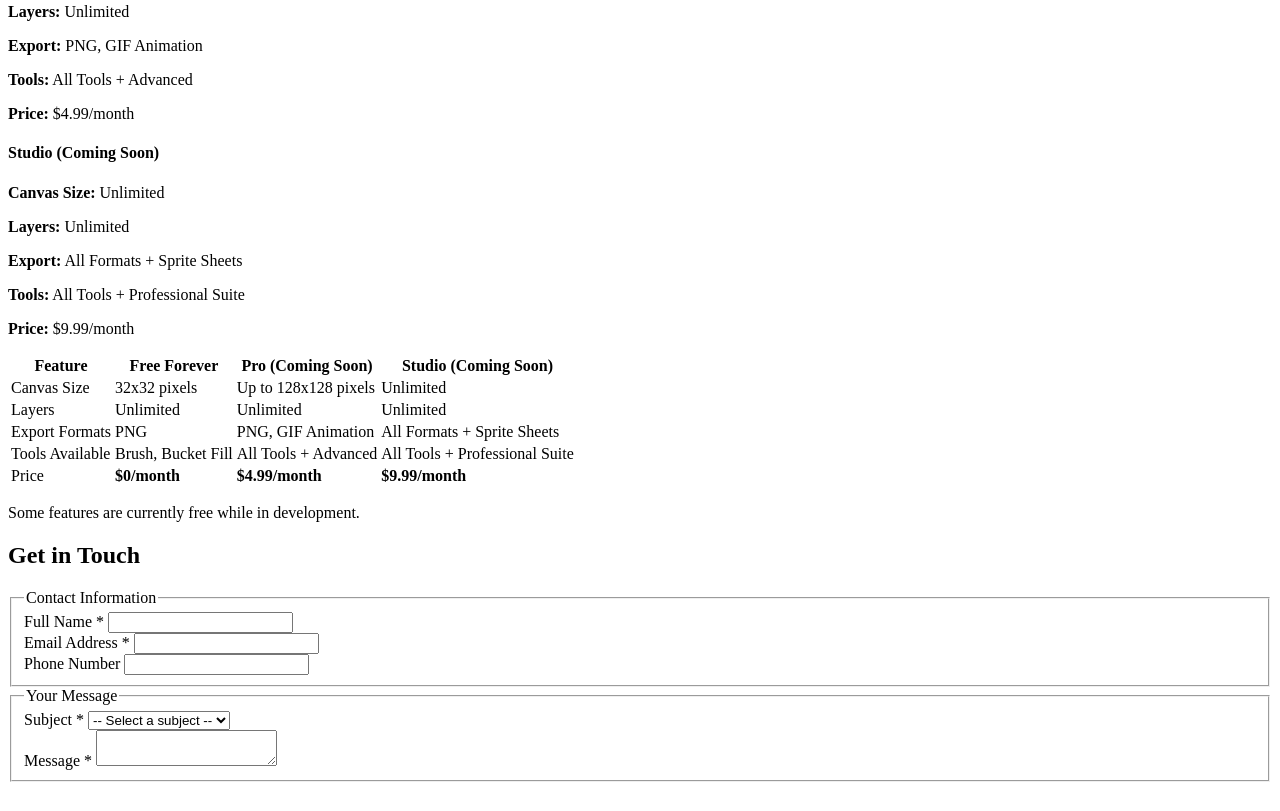
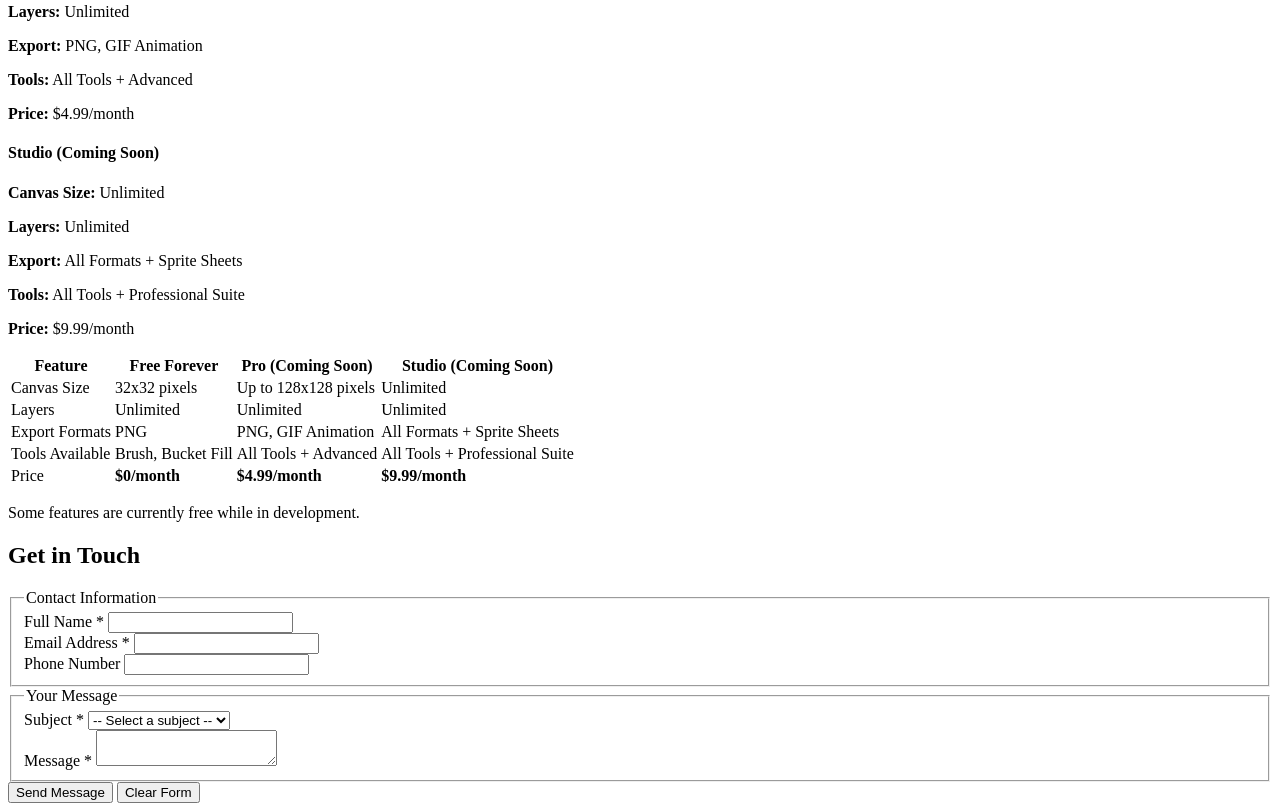
Before and after one commit to Simpledog1/Pixel-Paint-Website, a plain HTML site: page home.html in a window 1280 px wide. Shown: the part 5178-5989 px from the top of the page. Before the commit the page ends 5968 px from the top, so only its background shows below. Drawn offline with Linux system fonts and the light colour scheme.

Commit message:
Update home.html
made the buttons for the form

```diff
--- a/home.html
+++ b/home.html
@@ -261,6 +261,15 @@
             </div>
           </fieldset>
 
+          <div class="form-buttons">
+            <button type="submit" class="submit-btn">Send Message</button>
+            <button type="reset" class="reset-btn">Clear Form</button>
+          </div>
+        </form>
+      </div>
+    </section>
+  </main>
+
 
     <script src="script.js"></script>
 </body>
```
